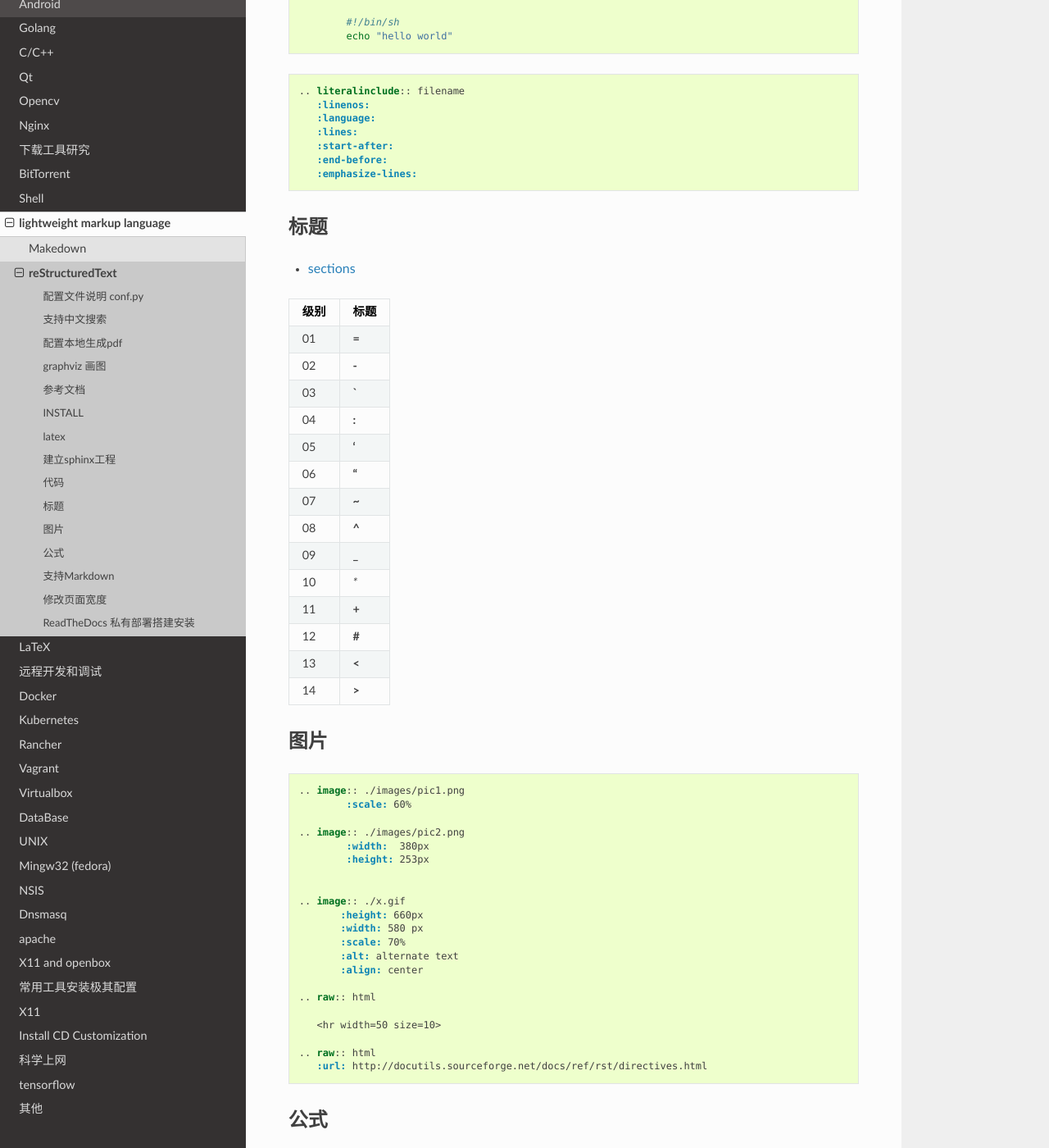
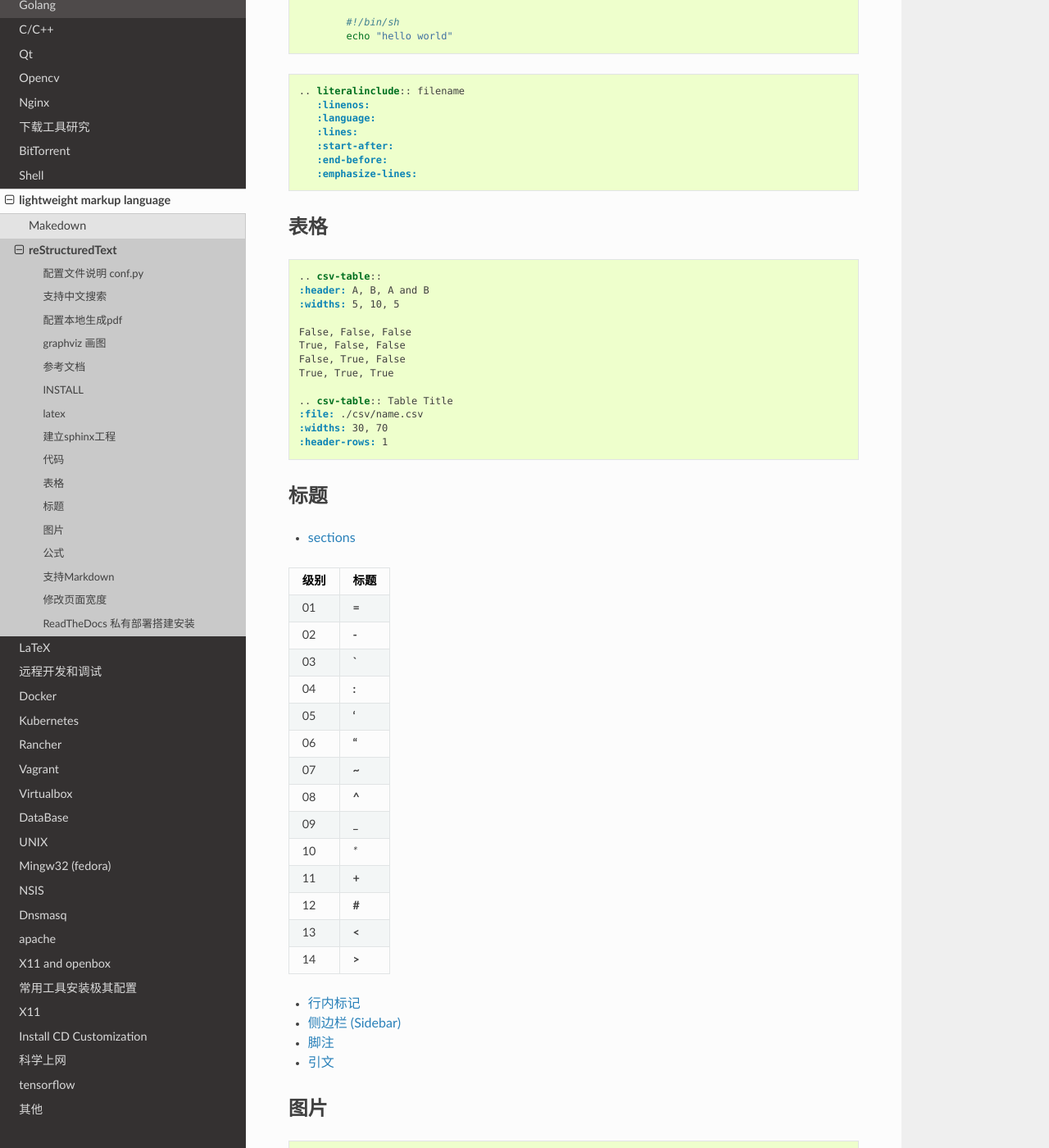
Before and after one commit to my-rds-store/my_space, a Sphinx documentation site: the page built from source/lightweight_markup_language/sphinx/index.rst, in a window 1280 px wide and 1400 px high, scrolled down 3734 px. Shown: the whole window at 82% size. Built offline with Sphinx 7.4.7 and the Read the Docs theme 2.0.0, drawn with Linux system fonts in a browser that asks for light colours.

Commit message:
updte ....

```diff
--- a/source/latex/index.rst
+++ b/source/latex/index.rst
@@ -286,3 +286,7 @@ latex 模板
 
     %1.2 插入链接的代码
     \href{http://v.youku.com/}{Youku video}
+
+
+
+* `封面 <https://www.latextemplates.com/cat/title-pages>`_
--- a/source/lightweight_markup_language/sphinx/index.rst
+++ b/source/lightweight_markup_language/sphinx/index.rst
@@ -186,6 +186,28 @@ latex
        :end-before:
        :emphasize-lines:
 
+
+表格
+------
+
+.. code-block:: rst
+
+    .. csv-table::
+    :header: A, B, A and B
+    :widths: 5, 10, 5
+
+    False, False, False
+    True, False, False
+    False, True, False
+    True, True, True
+
+    .. csv-table:: Table Title
+    :file: ./csv/name.csv
+    :widths: 30, 70
+    :header-rows: 1
+
+
+
 标题
 ------
 
@@ -224,6 +246,11 @@ latex
 | 14   | **>** |
 +------+-------+
 
+
+* `行内标记 <https://iridescent.ink/HowToMakeDocs/Basic/reST.html#inline-markup>`_
+* `侧边栏 (Sidebar) <https://iridescent.ink/HowToMakeDocs/Basic/reST.html#sidebar>`_
+* `脚注 <https://iridescent.ink/HowToMakeDocs/Basic/reST.html#footnotes>`_
+* `引文 <https://iridescent.ink/HowToMakeDocs/Basic/reST.html#citations>`_
 
 图片
 -------------
```
Also changed, not shown: source/ros/ros2.rst (+24 -2 lines).
